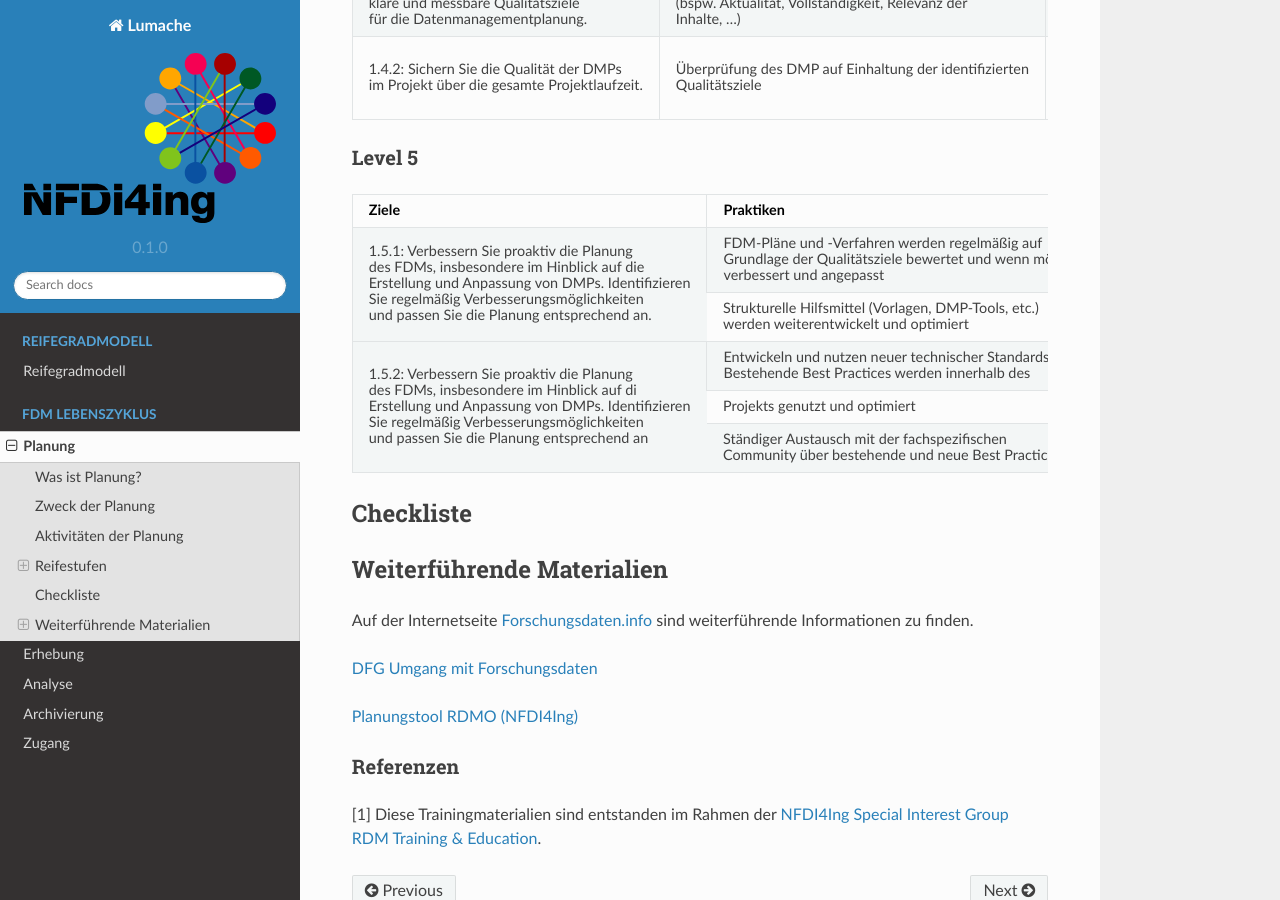
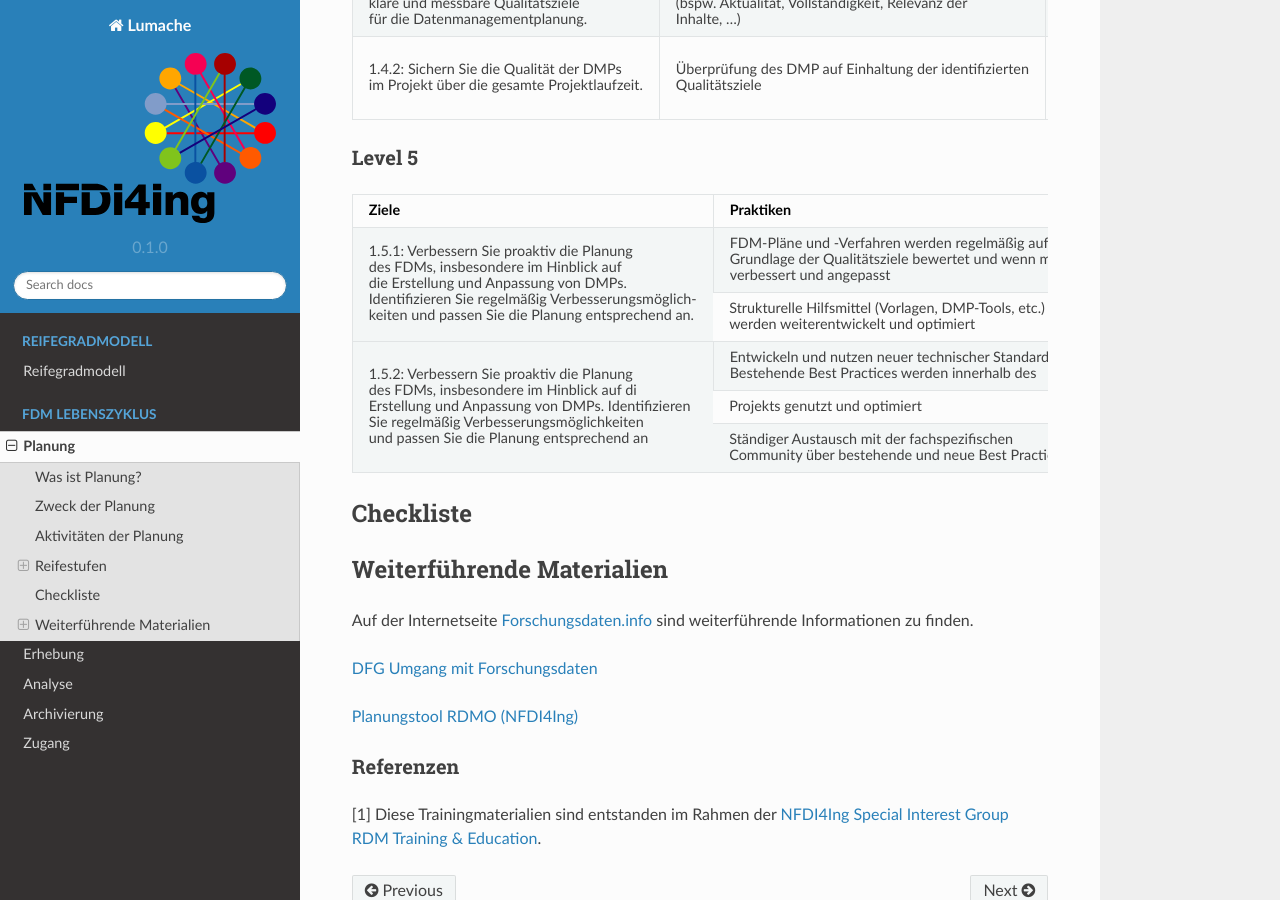
Before and after one commit to LUHMW/MaturityModelsNFDI4Ing, a Sphinx documentation site: the page built from docs/source/planung.rst, in a window 1280 px wide and 900 px high, scrolled down 3404 px. Built offline with Sphinx 7.4.7 and the Read the Docs theme 2.0.0, drawn with Linux system fonts in a browser that asks for light colours.

Commit message:
Update planung.rst

```diff
--- a/docs/source/planung.rst
+++ b/docs/source/planung.rst
@@ -215,13 +215,13 @@
 +=======================================================+==========================================================+===============================================================================================================================================================================+
 | 1.5.1: Verbessern Sie proaktiv die Planung            | FDM-Pläne und -Verfahren werden regelmäßig auf           |                                                                                                                                                                               |
 |                                                       |                                                          |                                                                                                                                                                               |
-| des FDMs, insbesondere im Hinblick auf die            | Grundlage der Qualitätsziele bewertet und wenn möglich   |                                                                                                                                                                               |
+| des FDMs, insbesondere im Hinblick auf                | Grundlage der Qualitätsziele bewertet und wenn möglich   |                                                                                                                                                                               |
 |                                                       |                                                          |                                                                                                                                                                               |
-| Erstellung und Anpassung von DMPs. Identifizieren     | verbessert und angepasst                                 |                                                                                                                                                                               |
+| die Erstellung und Anpassung von DMPs.                | verbessert und angepasst                                 |                                                                                                                                                                               |
 |                                                       +----------------------------------------------------------+                                                                                                                                                                               |
-| Sie regelmäßig Verbesserungsmöglichkeiten             | Strukturelle Hilfsmittel (Vorlagen, DMP-Tools, etc.)     |                                                                                                                                                                               |
+| Identifizieren Sie regelmäßig Verbesserungsmöglich-   | Strukturelle Hilfsmittel (Vorlagen, DMP-Tools, etc.)     |                                                                                                                                                                               |
 |                                                       |                                                          |                                                                                                                                                                               |
-| und passen Sie die Planung entsprechend an.           | werden weiterentwickelt und optimiert                    |                                                                                                                                                                               |
+| keiten und passen Sie die Planung entsprechend an.    | werden weiterentwickelt und optimiert                    |                                                                                                                                                                               |
 +-------------------------------------------------------+----------------------------------------------------------+-------------------------------------------------------------------------------------------------------------------------------------------------------------------------------+
 | 1.5.2: Verbessern Sie proaktiv die Planung            | Entwickeln und nutzen neuer technischer Standards        |                                                                                                                                                                               |
 |                                                       |                                                          |                                                                                                                                                                               |
```
